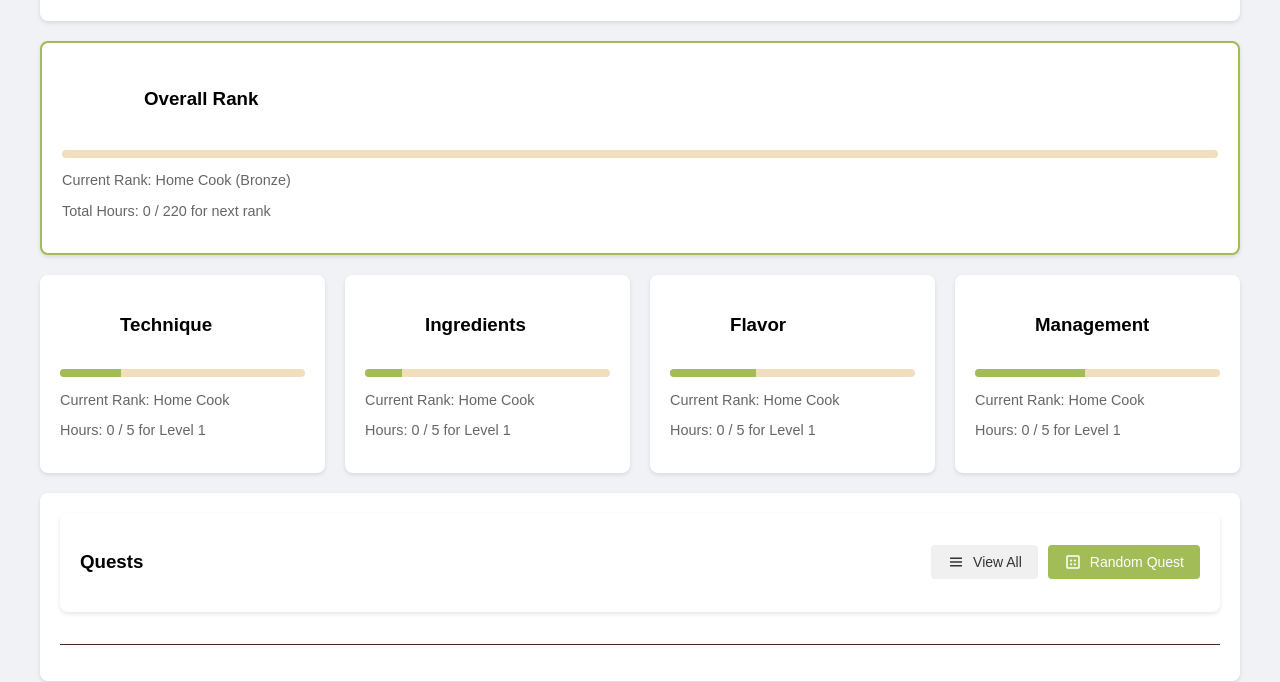
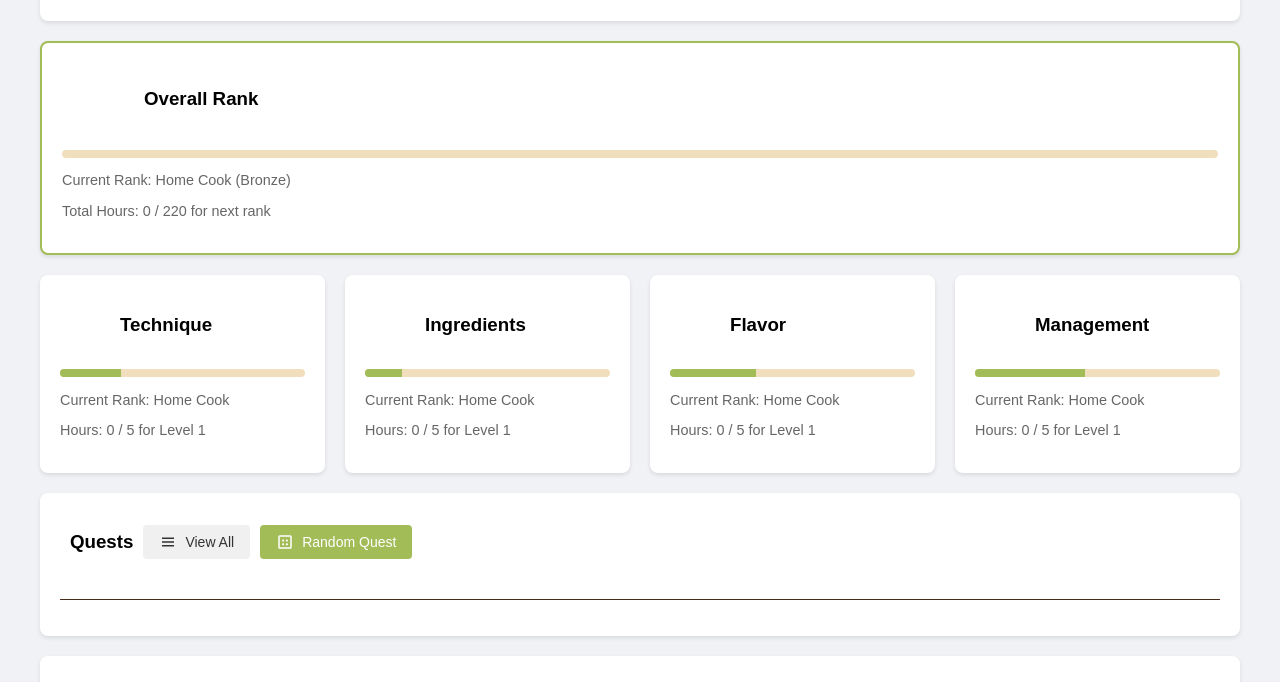
Before and after one commit to DicedRPG/Companion-App, a plain HTML site: page index.html in a window 1280 px wide. Shown: the part 119-801 px from the top of the page. Drawn offline with Linux system fonts and the light colour scheme; a script that the page names is missing.

Commit message:
Update index.html

```diff
--- a/index.html
+++ b/index.html
@@ -109,7 +109,8 @@
         <!-- Quest System -->
         <div id="quest-system">
     <div class="quest-card">
-                <div class="header">
+        <div class="attribute-header">
+            <div class="quest-icon"></div>
             <h3>Quests</h3>
             <div class="button-group">
                 <button id="view-all-quests" class="quest-button secondary">
```
Lines whose indentation alone changed are shown as unchanged.
